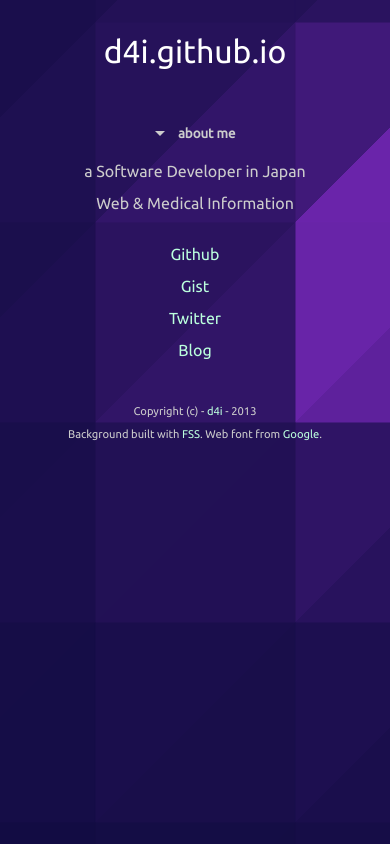
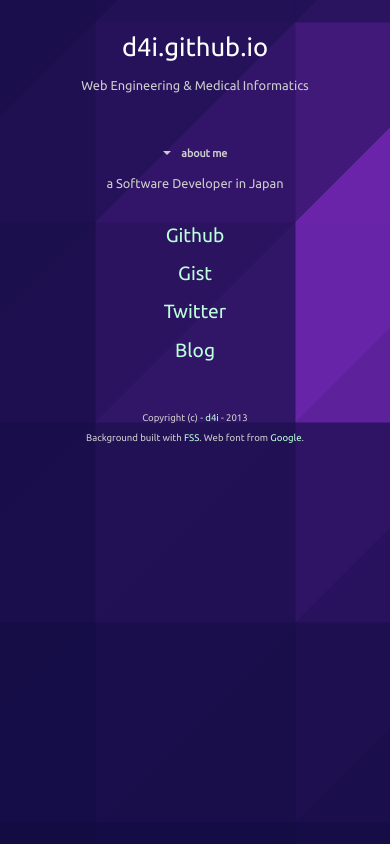
Before and after one commit to dceoy/dceoy.github.io, a website: page dev_index.html in a window 390 px wide. Drawn offline with Linux system fonts and the light colour scheme.

Commit message:
Update layout

```diff
--- a/dev_index.html
+++ b/dev_index.html
@@ -29,19 +29,24 @@
                 text-align: center;
             }
             header {
-                padding: 2em 0;
+                padding: 4em 0 5em 0;
             }
             header>h1 {
-                line-height: 3;
+                line-height: 1.2;
                 font-weight: 500;
+                font-size: 2.5em;
                 color: #ffffff;
             }
+            p.lead, #aboutme {
+                font-weight: 200;
+            }
             #aboutme {
-                padding: 1em 0;
+                padding: 1em 0 0.5em 0;
             }
             #links {
-                padding: 1em 0;
-                line-height: 1.8;
+                padding: 0.5em 0 1em 0;
+                line-height: 1.6;
+                font-size: 1.2em;
             }
             b.triangle {
                 display: inline-block;
@@ -62,24 +67,34 @@
                 text-decoration: underline;
             }
             footer {
-                padding: 5em 0 1em 0;
-                font-size: 0.7em;
+                padding: 9em 0 1em 0;
+                font-size: 0.8em;
             }
             @media only screen and (max-width: 767px) {
                 .row {
                     padding: 0;
                 }
+                header {
+                    padding: 1em 0;
+                }
                 header>h1 {
-                    line-height: 1.8;
+                    font-size: 1.6em;
+                    line-height: 1.1
                 }
-                header, #links, #aboutme {
-                    padding: 0.1em 0;
+                p.lead, #aboutme {
+                    font-size: 0.8em;
                 }
-                #links, #aboutme {
+                #aboutme {
+                    padding: 0.6em 0 0.1em 0;
+                }
+                #links {
+                    padding: 0.1em 0 0.6em 0;
                     line-height: 1;
+                    font-size: 1;
                 }
                 footer {
-                    padding: 1.6em 0 0.2em 0;
+                    padding: 1.2em 0 0.8em 0;
+                    font-size: 0.6em;
                 }
         </style>
 
@@ -90,12 +105,12 @@
             <div class="row">
                 <header>
                     <h1>d4i.github.io</h1>
+                    <p class="lead">Web Engineering &amp; Medical Informatics</p>
                 </header>
 
                 <div id="aboutme">
                     <h5><b class="triangle"></b>about me</h5>
                     <p>a Software Developer in Japan</p>
-                    <p>Web &amp; Medical Information</p>
                 </div>
 
                 <div id="links">
```
Also changed, not shown: index.html (+1 -1 lines).
